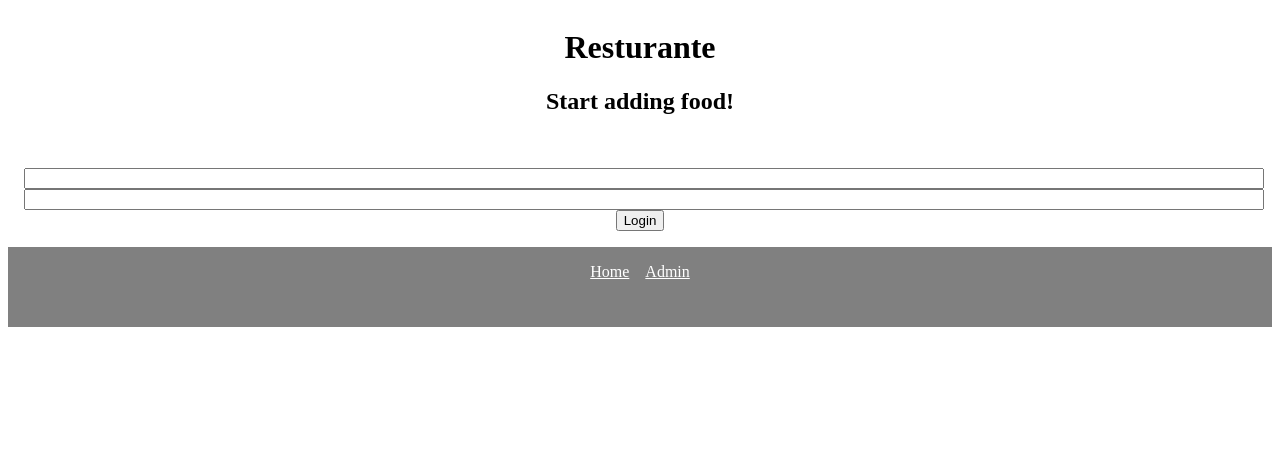
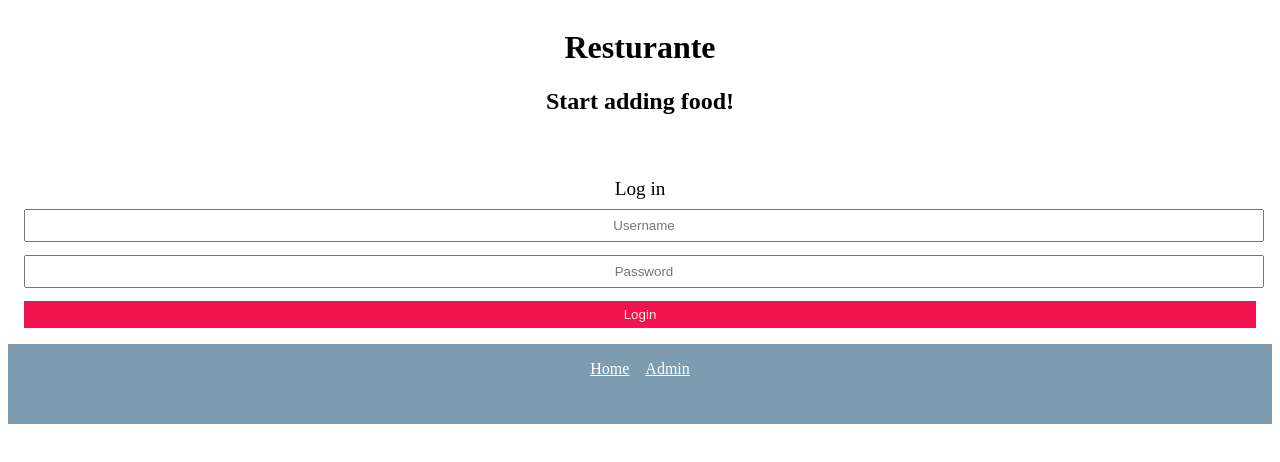
Before and after one commit to andreasaker/risturante_react_firebase, a React (Create React App) app: page /admin in a window 1280 px wide. Shown: the top 462 px of the page. Built offline with nearby package versions, Linux system fonts and the light colour scheme.

Commit message:
env file added to gitignore and added login check
Login information check not working, something wrong with USERNAME

```diff
--- a/src/components/Authentication.js
+++ b/src/components/Authentication.js
@@ -5,6 +5,8 @@ import { loggedIn } from "../redux/actions";
 const Authentication = ({ setStatus }) => {
   const loginInit = { username: "", password: "" };
   const [loginInfo, setLoginInfo] = useState(loginInit);
+  const USERNAME = JSON.stringify(process.env.USERNAME);
+  const PASSWORD = process.env.PASSWORD;
 
   const handleChange = e => {
     e.preventDefault();
@@ -14,24 +16,37 @@ const Authentication = ({ setStatus }) => {
 
   const handleSubmit = e => {
     e.preventDefault();
-    setStatus(true);
-    setLoginInfo(loginInit);
+
+    if (loginInfo.username === USERNAME && loginInfo.password === PASSWORD) {
+      setStatus(true);
+      setLoginInfo(loginInit);
+    } else {
+      console.log("wrong");
+    }
   };
 
   return (
     <form onSubmit={e => handleSubmit(e)}>
+      <div className="title">Log in</div>
       <input
+        required
         type="text"
         name="username"
         value={loginInfo.username}
         onChange={e => handleChange(e)}
+        placeholder="Username"
       />
       <input
+        required
         type="password"
         name="password"
         value={loginInfo.password}
         onChange={e => handleChange(e)}
+        placeholder="Password"
       />
+      {loginInfo.username} {USERNAME}
+      <br />
+      {loginInfo.password} {PASSWORD}
       <button>Login</button>
     </form>
   );
--- a/src/styles.css
+++ b/src/styles.css
@@ -1,3 +1,14 @@
+/*
+Colorpalette
+Red: #f0134d
+Orange: #ff6f5e
+White: #f5f0e3
+Blue: #40bfc1
+
+Palette from https://colorhunt.co/palette/168306
+By: Gal Shir https://galshir.com/?ref=colorhunt_bar
+*/
+
 .App {
   display: grid;
   grid-template-columns: 1em auto 1em;
@@ -20,7 +31,7 @@
   grid-column-start: 1;
   grid-column-end: 4;
   grid-row-start: 4;
-  background-color: gray;
+  background-color: #7e9baf;
 }
 .footer_block nav {
   margin-left: 1em;
@@ -36,8 +47,34 @@ form {
   width: 100%;
 }
 
+form .title {
+  font-size: 1.2em;
+  margin: 0.5em;
+}
+
 form input {
   width: 100%;
+  height: 2em;
+  margin-bottom: 1em;
+  text-align: center;
+}
+
+form button {
+  width: 100%;
+  height: 2em;
+  border-width: 0px;
+  border-color: #f0134d;
+  border-style: solid;
+  color: #f5f0e3;
+  background-color: #f0134d;
+  padding: 0;
+  cursor: pointer;
+}
+
+form button:hover {
+  background-color: #ffffff;
+  border-width: 2px;
+  color: #f0134d;
 }
 
 ul {
```
Also changed, not shown: 2 other files (tests, documents, lock files or other folders).
